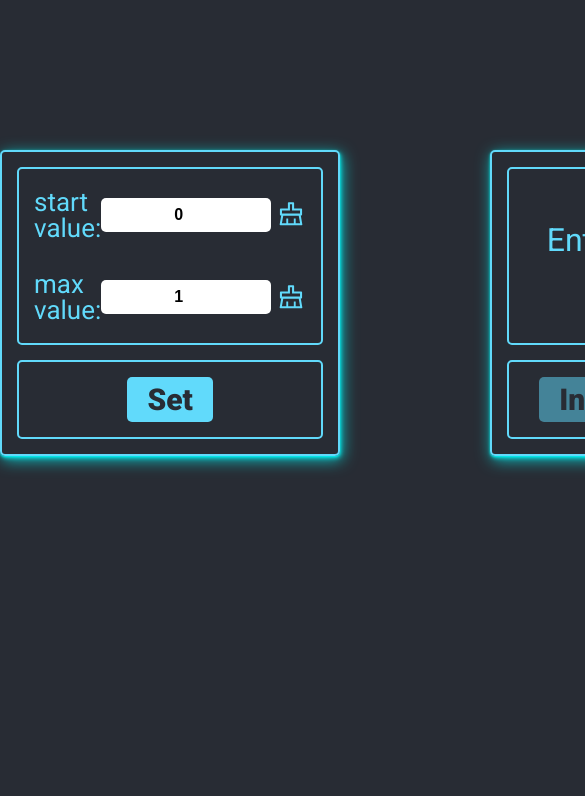
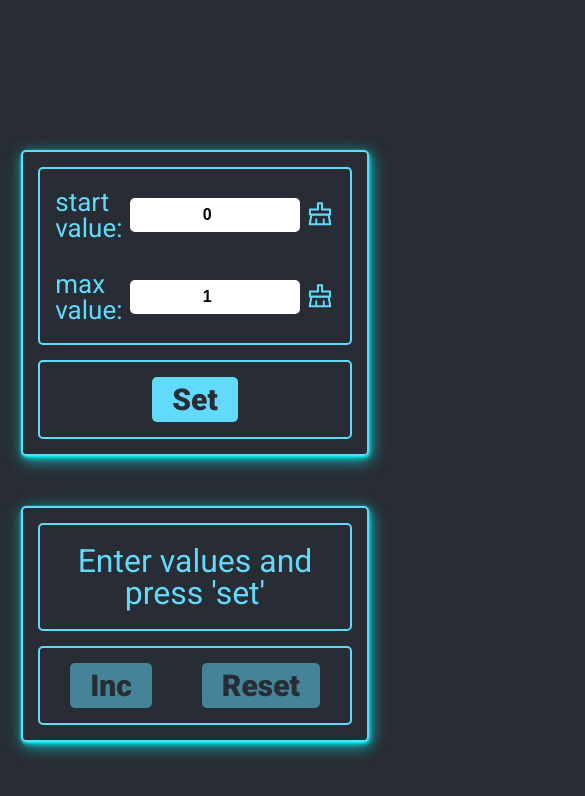
Before and after one commit to skate090961/react-counter, a React (Create React App) app: page / in a window 390 px wide. Shown: the top 796 px of the page, 585 px wide, since content can reach past the window. Built offline with nearby package versions, Linux system fonts and the light colour scheme.

Commit message:
refactoring

```diff
--- a/src/assets/styles/app_wrapper.css
+++ b/src/assets/styles/app_wrapper.css
@@ -1,6 +1,7 @@
 .wrapper {
     max-width: 1100px;
     margin: 0 auto;
+    padding: 0 30px;
 
     font-family: 'Roboto', sans-serif;
 }
--- a/src/components/Counter/Counter.module.css
+++ b/src/components/Counter/Counter.module.css
@@ -6,6 +6,14 @@
     grid-row-gap: 0px;
 
     margin-top: 150px;
+}
+
+@media (max-width: 920px) {
+    .main {
+        grid-template-columns: 0.5fr;
+        grid-row-gap: 50px;
+        justify-content: center;
+    }
 }
 
 .counter {
--- a/src/components/SetCounter/SetCounter.module.css
+++ b/src/components/SetCounter/SetCounter.module.css
@@ -1,53 +1,5 @@
-.screen_form {
+.settings_form {
     display: flex;
     flex-direction: column;
     gap: 30px;
 }
-
-.form_group {
-    display: flex;
-    align-items: center;
-    justify-content: space-between;
-}
-
-.label {
-    font-size: 26px;
-}
-
-.input {
-    font-size: 16px;
-    text-align: center;
-    padding: 8px 10px;
-    border-radius: 5px;
-    font-weight: bold;
-    width: 150px;
-    border: none;
-}
-
-.input_error {
-    background-color: var(--error-bg-color);
-    outline: 2px solid var(--error-color);
-}
-
-.input_error.input:focus {
-    outline: 2px solid var(--error-color);
-}
-
-.input:focus {
-    outline: 2px solid var(--primary-color);
-}
-
-.input_svg {
-    display: flex;
-    align-items: center;
-    gap: 5px;
-}
-
-.clear_icon {
-    cursor: pointer;
-}
-
-.clear_icon:active {
-    color: var(--active-button-color);
-    user-select: none;
-}
--- a/src/components/SetCounter/SetCounter.tsx
+++ b/src/components/SetCounter/SetCounter.tsx
@@ -1,9 +1,9 @@
-import React, {ChangeEvent} from 'react'
+import React from 'react'
 import s from './SetCounter.module.css'
 import commonStyle from "../Counter/Counter.module.css";
 import {Button} from "../UI/Button/Button";
-import {AiOutlineClear} from "react-icons/ai";
 import {ScreenType} from "../Counter/Counter";
+import {SettingForm} from "./SettingForm/SettingForm";
 
 type SetCounterPopsType = {
     maxValue: number
@@ -32,45 +32,25 @@ export const SetCounter: React.FC<SetCounterPopsType> = ({
                                                              isStartValueValid
                                                          }) => {
     const isSetDisabled = screen === 'value' || screen === 'error'
-    const isInputValueStyle = (isValid: boolean) => isValid ? `${s.input} ${s.input_error}` : s.input
-
-    const maxValueUpdateHandler = (e: ChangeEvent<HTMLInputElement>) => {
-        updateMaxValue(Number(e.currentTarget.value))
-    }
-    const startValueUpdateHandler = (e: ChangeEvent<HTMLInputElement>) => {
-        updateStartValue(Number(e.currentTarget.value))
-    }
 
     return (
         <div className={commonStyle.counter}>
             <div className={commonStyle.screen}>
-                <div className={s.screen_form}>
-                    <div className={s.form_group}>
-                        <span className={s.label}>start value:</span>
-                        <div className={s.input_svg}>
-                            <input
-                                value={startValue}
-                                onChange={startValueUpdateHandler}
-                                className={isInputValueStyle(isStartValueValid)}
-                                type="number"
-                            />
-                            <div>
-                                <AiOutlineClear className={s.clear_icon} size={'30px'} onClick={clearStartValue}/>
-                            </div>
-                        </div>
-                    </div>
-                    <div className={s.form_group}>
-                        <span className={s.label}>max value:</span>
-                        <div className={s.input_svg}>
-                            <input
-                                value={maxValue}
-                                onChange={maxValueUpdateHandler}
-                                className={isInputValueStyle(isMaxValueValid)}
-                                type="number"
-                            />
-                            <AiOutlineClear className={s.clear_icon} size={'30px'} onClick={clearMaxValue}/>
-                        </div>
-                    </div>
+                <div className={s.settings_form}>
+                    <SettingForm
+                        formName={'start value'}
+                        value={startValue}
+                        onChangeValue={updateStartValue}
+                        onClickClear={clearStartValue}
+                        isValid={isStartValueValid}
+                    />
+                    <SettingForm
+                        formName={'max value'}
+                        value={maxValue}
+                        onChangeValue={updateMaxValue}
+                        onClickClear={clearMaxValue}
+                        isValid={isMaxValueValid}
+                    />
                 </div>
             </div>
             <div className={commonStyle.buttons}>
--- /dev/null
+++ b/src/components/SetCounter/SettingForm/SettingForm.module.css
@@ -0,0 +1,47 @@
+.setting_form {
+    display: flex;
+    align-items: center;
+    justify-content: space-between;
+}
+
+.label {
+    font-size: 26px;
+}
+
+.input {
+    font-size: 16px;
+    text-align: center;
+    padding: 8px 10px;
+    border-radius: 5px;
+    font-weight: bold;
+    width: 150px;
+    border: none;
+}
+
+.input_error {
+    background-color: var(--error-bg-color);
+    outline: 2px solid var(--error-color);
+}
+
+.input_error.input:focus {
+    outline: 2px solid var(--error-color);
+}
+
+.input:focus {
+    outline: 2px solid var(--primary-color);
+}
+
+.input_svg {
+    display: flex;
+    align-items: center;
+    gap: 5px;
+}
+
+.clear_icon {
+    cursor: pointer;
+}
+
+.clear_icon:active {
+    color: var(--active-button-color);
+    user-select: none;
+}
--- /dev/null
+++ b/src/components/SetCounter/SettingForm/SettingForm.tsx
@@ -0,0 +1,42 @@
+import React, {ChangeEvent} from 'react';
+import {AiOutlineClear} from "react-icons/ai";
+import s from './SettingForm.module.css'
+
+type SettingFormPropsType = {
+    formName: string
+    value: number
+    onChangeValue: (value: number) => void
+    onClickClear: () => void
+    isValid: boolean
+}
+
+export const SettingForm: React.FC<SettingFormPropsType> = ({
+                                                                formName,
+                                                                value,
+                                                                onChangeValue,
+                                                                onClickClear,
+                                                                isValid
+                                                            }) => {
+    const isInputValueStyle = (isValid: boolean) => isValid ? `${s.input} ${s.input_error}` : s.input
+
+    const onChangeValueCallback = (e: ChangeEvent<HTMLInputElement>) => {
+        onChangeValue(Number(e.currentTarget.value))
+    }
+
+    return (
+        <div className={s.setting_form}>
+            <span className={s.label}>{formName}:</span>
+            <div className={s.input_svg}>
+                <input
+                    value={value}
+                    onChange={onChangeValueCallback}
+                    className={isInputValueStyle(isValid)}
+                    type="number"
+                />
+                <div>
+                    <AiOutlineClear className={s.clear_icon} size={'30px'} onClick={onClickClear}/>
+                </div>
+            </div>
+        </div>
+    )
+}
```
